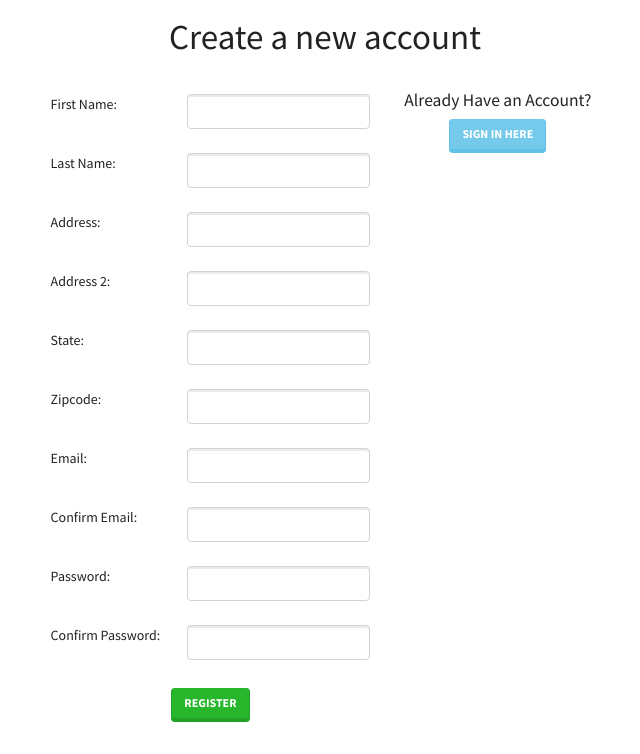
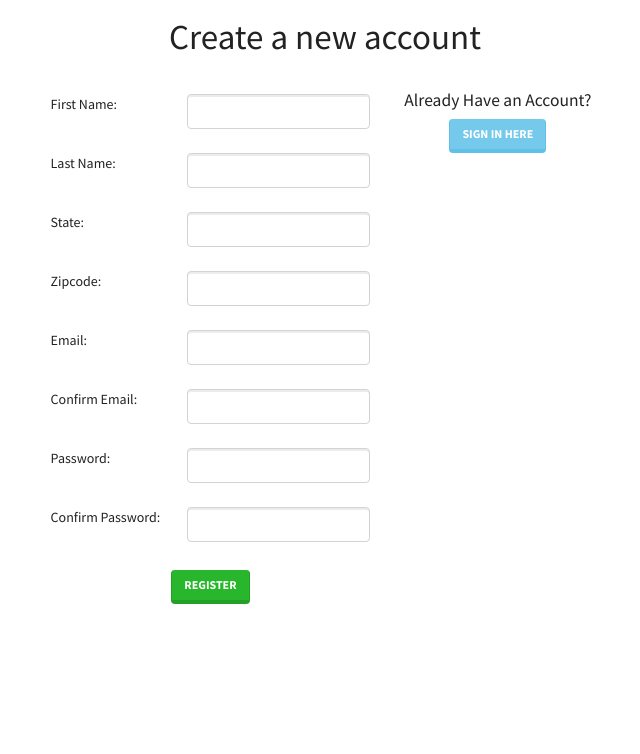
Before and after one commit to zendannyy/collar, a Django app: page /signin/register in a window 1280 px wide. Shown: the part 57-811 px from the top of the page, without its empty margins (315-955 px from the left). After the commit the page ends 661 px from the top, so only its background shows below. Run offline with Django 3.2, Linux system fonts and the light colour scheme; some libraries are stand-ins or nearby versions.

Commit message:
Removed address field

```diff
--- a/login_reg_app/templates/register.html
+++ b/login_reg_app/templates/register.html
@@ -39,22 +39,6 @@
                                 <div class="col-sm-7 p-1">
                                     <input name="last_name" type="text" id="last_name" class="form-control">
                                     <div id="last_nameMsg"></div>
-                                </div>
-                            </div>
-
-                            <!-- address -->
-                            <div class="form-group row ">
-                                <label for="address" class=" col-sm-5 col-form-label p-1">Address:</label>
-                                <div class="col-sm-7 p-1">
-                                    <input name="address" type="text" id="address" class="form-control">
-                                    <div id="addressMsg"></div>
-                                </div>
-                            </div>
-                            <!-- address2 -->
-                            <div class="form-group row ">
-                                <label for="address2" class=" col-sm-5 col-form-label p-1">Address 2:</label>
-                                <div class="col-sm-7 p-1">
-                                    <input name="address2" type="text" id="address2" class="form-control">
                                 </div>
                             </div>
                             <!-- state -->
```
